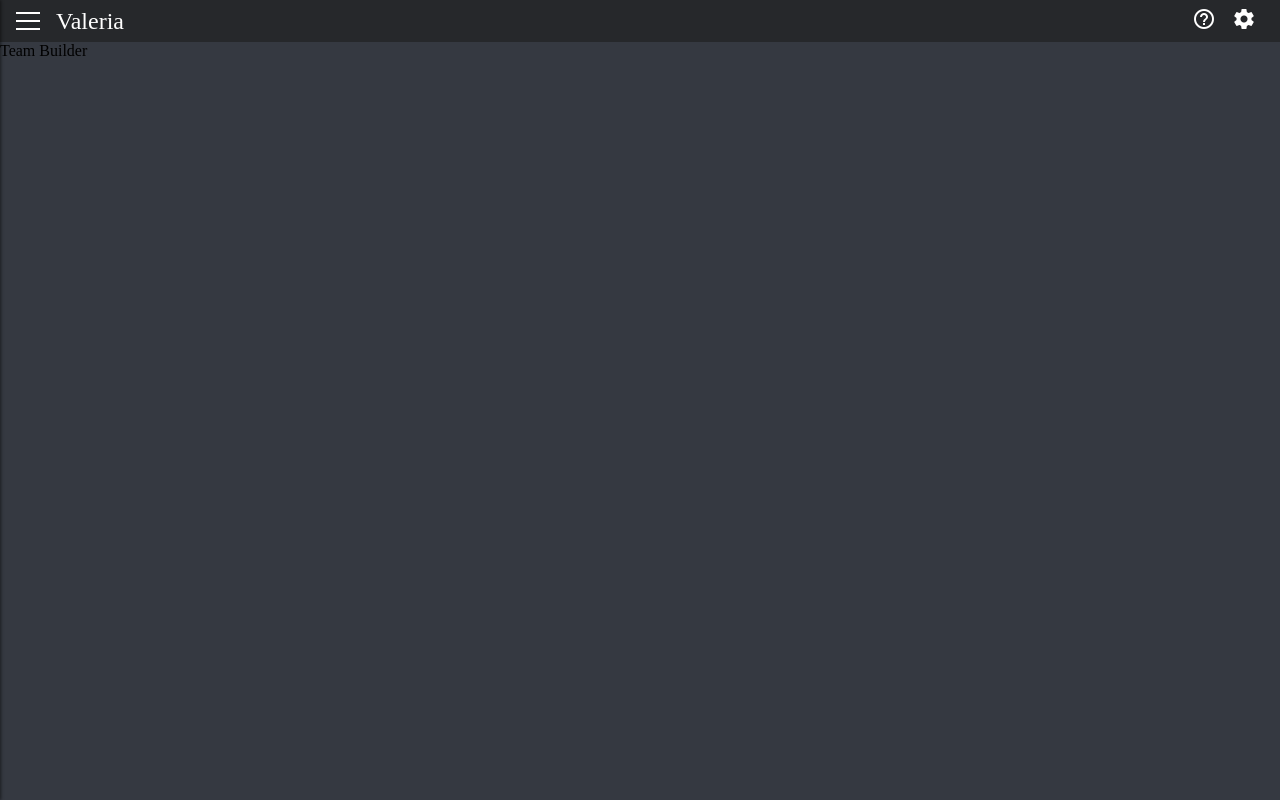
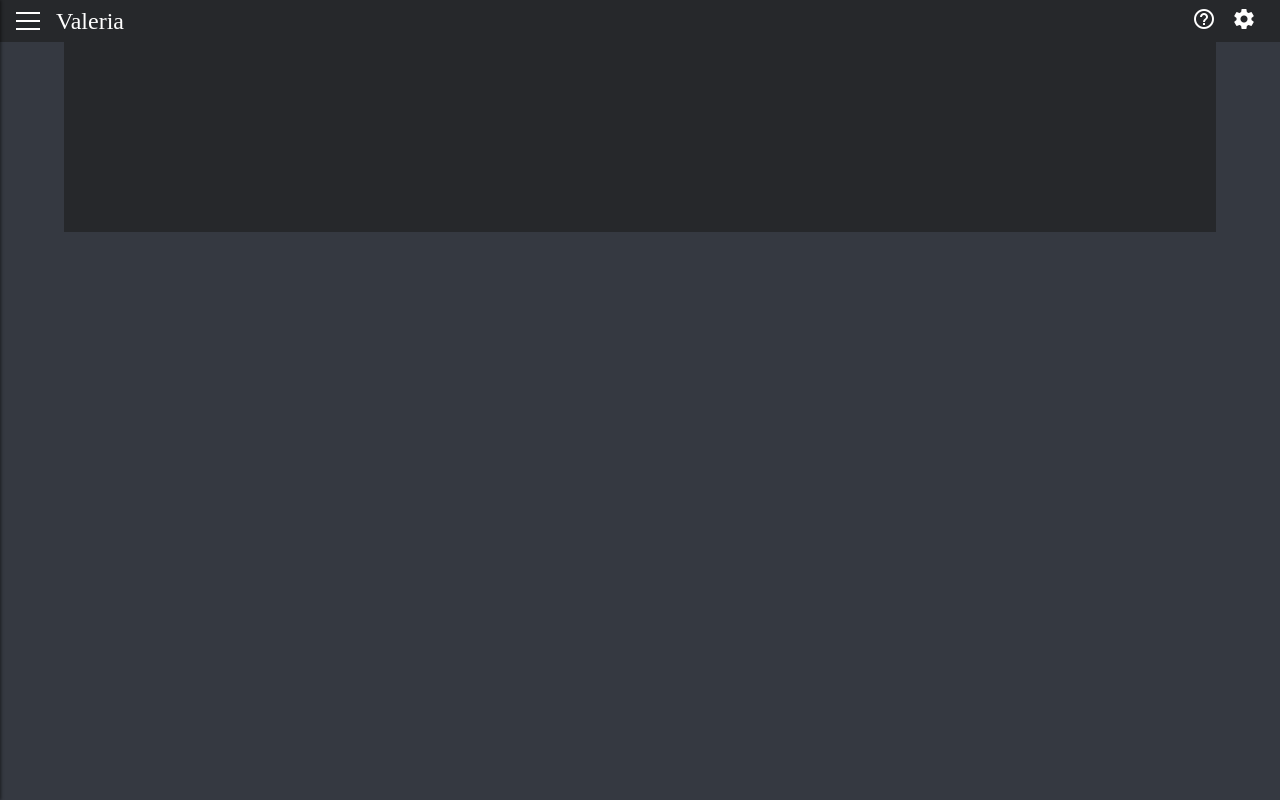
Before and after one commit to QQChowey/pad-calc, a React (Create React App) app: page / in a window 1280 px wide. Built offline with nearby package versions, Linux system fonts and the light colour scheme.

Commit message:
first test

```diff
--- a/src/components/layout.js
+++ b/src/components/layout.js
@@ -2,7 +2,7 @@ import React, { Component } from 'react'
 import Backdrop from './sidenav/backdrop'
 import SideBar from './sidenav/sidebar'
 import styles from './layout.module.css'
-// import TeamBuilder from './teambuilder/teambuilder'
+import TeamBuilder from './teambuilder/teambuilder'
 import Toolbar from './toolbar/toolbar'
 
 class Layout extends Component {
@@ -38,7 +38,7 @@ class Layout extends Component {
 
         let main
         if (this.state.mainLayout === "team-builder"){
-            main = "Team Builder"
+            main = <TeamBuilder />
         }
         else if (this.state.mainLayout === "calculator"){
             main = "Calculator"
--- /dev/null
+++ b/src/components/teambuilder/teambuilder.js
@@ -0,0 +1,12 @@
+import React from 'react'
+import styles from './teambuilder.module.css'
+
+const TeamBuilder = () => {
+    return (
+        <div className={styles.container}>
+            <div className={styles.box} />
+        </div>
+    )
+}
+
+export default TeamBuilder
--- /dev/null
+++ b/src/components/teambuilder/teambuilder.module.css
@@ -0,0 +1,13 @@
+.container {
+    display: flex;
+    justify-content: space-around;
+    height: 100%;
+    width: 100%;
+}
+
+.box {
+    display:flex;
+    height: 25%;
+    width: 90%;
+    background-color: #26282B;
+}
```
